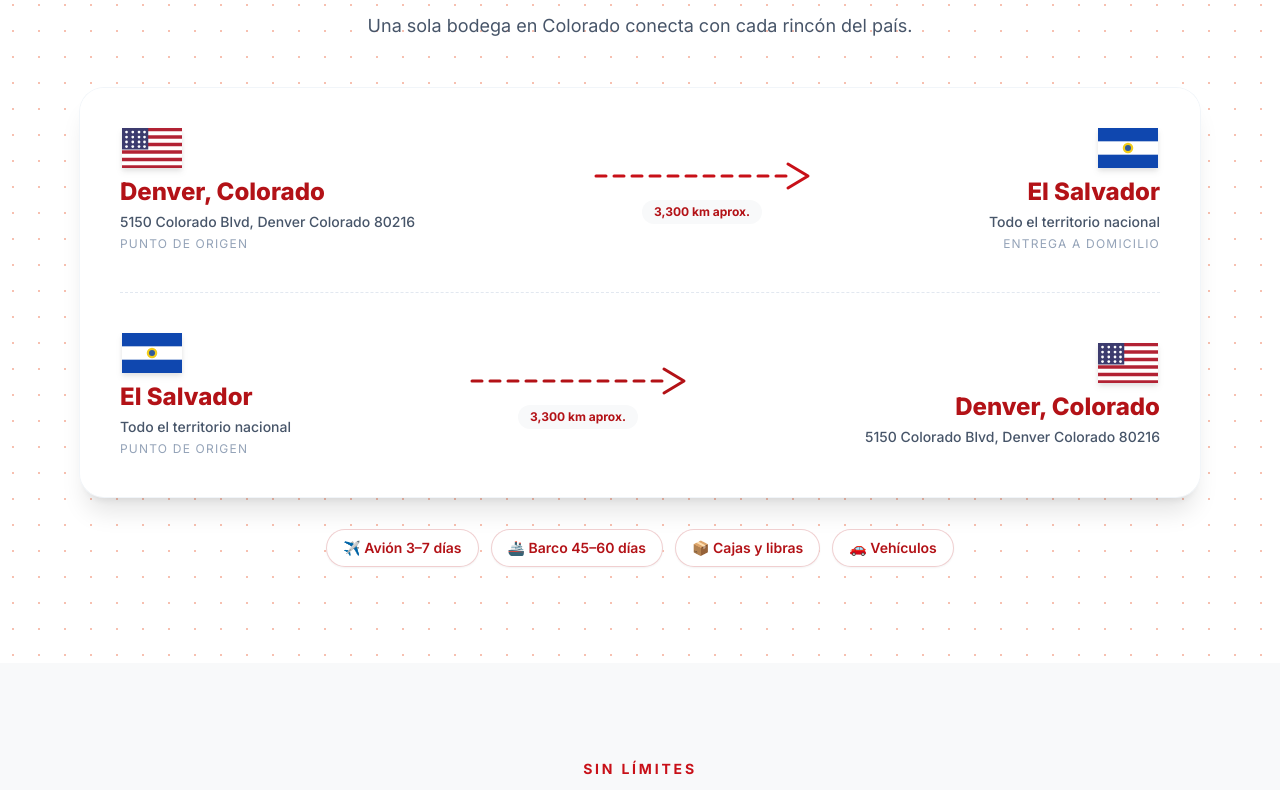
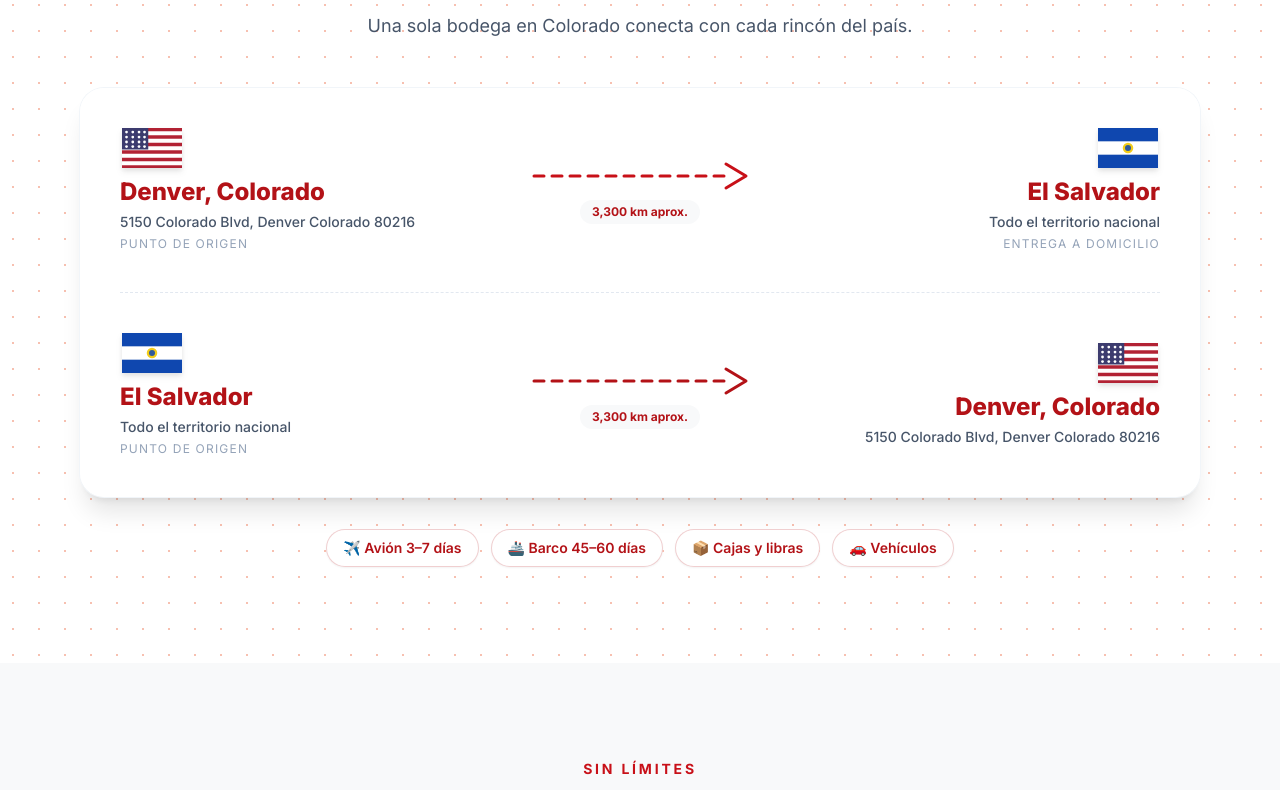
Before and after one commit to inkanti/paqueteria, a React (Vite) app: page / in a window 1280 px wide. Shown: the part 3260-4050 px from the top of the page. Built offline with nearby package versions, Linux system fonts and the light colour scheme.

Commit message:
Alineo flechas del mapa de rutas

```diff
--- a/src/sections/Footer.tsx
+++ b/src/sections/Footer.tsx
@@ -22,13 +22,23 @@ export default function Footer() {
             />
           </div>
           <p className="mt-4 max-w-xs text-sm leading-relaxed text-white/60">
-            {BUSINESS.slogan}. Conectamos a las familias salvadoreñas con sus compras en USA desde{' '}
-            {BUSINESS.origin}.
+            {BUSINESS.slogan}. Conectamos a las familias salvadoreñas con sus encomiendas de {' '}
+            {BUSINESS.origin}. y Viceversa
           </p>
+
           <p className="mt-3 flex items-center gap-2" aria-label="De Estados Unidos a El Salvador">
-            <Flag country="us" className="h-4 w-6" />
-            <span aria-hidden className="text-white/60">➜</span>
-            <Flag country="sv" className="h-4 w-6" />
+            <div className="flex gap-8">
+            <div className="gap-2">
+              <Flag country="us" className="h-4 w-6" />
+              <span aria-hidden className="text-white/60">➜</span>
+              <Flag country="sv" className="h-4 w-6" />
+            </div>
+            <div className="gap-2">
+              <Flag country="sv" className="h-4 w-6" />
+              <span aria-hidden className="text-white/60">➜</span>
+              <Flag country="us" className="h-4 w-6" />
+            </div>
+            </div>
           </p>
         </div>
 
--- a/src/sections/Frequency.tsx
+++ b/src/sections/Frequency.tsx
@@ -24,7 +24,7 @@ const FREQUENCIES = [
     tagColor: 'bg-brand-blue2',
     borderColor: 'border-t-brand-blue',
     description:
-      'Dos salidas al mes para carga pesada y voluminosa. Entrega estimada de 30 a 45 días.',
+      'Dos salidas al mes para carga pesada y voluminosa. Entrega estimada de 45 a 60 días.',
   },
 ];
 
--- a/src/sections/Hero.tsx
+++ b/src/sections/Hero.tsx
@@ -36,7 +36,7 @@ export default function Hero() {
         <h1 className="mx-auto mt-6 max-w-4xl text-4xl font-black leading-tight tracking-tight sm:text-5xl lg:text-6xl">
           Traemos tus <span className="text-brand-yellow">encomiendas</span> de Denver, Colorado a{' '}
           <span className="text-brand-yellow">El Salvador</span> y
-          <span className="text-brand-yellow">Viceversa</span>
+          <span className="text-brand-yellow"> Viceversa</span>
         </h1>
 
         {/* Subtítulo */}
--- a/src/sections/RouteMap.tsx
+++ b/src/sections/RouteMap.tsx
@@ -32,7 +32,7 @@ export default function RouteMap() {
             {/* ══ Sentido 1: Denver → El Salvador ══ */}
             <div className="flex flex-col items-center gap-6 lg:flex-row lg:justify-between">
               {/* ── Origen ─────────────────────────────────────── */}
-              <div className="text-center lg:text-left">
+              <div className="text-center lg:flex-1 lg:text-left">
                 <Flag country="us" className="h-10 w-16 drop-shadow-md" />
                 <h3 className="mt-2 text-2xl font-extrabold text-brand-blue">Denver, Colorado</h3>
                 <p className="mt-1 text-sm font-medium text-slate-600">5150 Colorado Blvd, Denver Colorado 80216</p>
@@ -42,7 +42,7 @@ export default function RouteMap() {
               </div>
 
               {/* ── Flecha animada ─────────────────────────────── */}
-              <div className="flex flex-col items-center" aria-hidden>
+              <div className="flex shrink-0 flex-col items-center" aria-hidden>
                 <svg
                   viewBox="0 0 220 40"
                   className="hidden h-10 w-56 text-brand-red lg:block"
@@ -64,7 +64,7 @@ export default function RouteMap() {
               </div>
 
               {/* ── Destino ────────────────────────────────────── */}
-              <div className="text-center lg:text-right">
+              <div className="text-center lg:flex-1 lg:text-right">
                 <Flag country="sv" className="h-10 w-16 drop-shadow-md" />
                 <h3 className="mt-2 text-2xl font-extrabold text-brand-blue">El Salvador</h3>
                 <p className="mt-1 text-sm font-medium text-slate-600">Todo el territorio nacional</p>
@@ -80,7 +80,7 @@ export default function RouteMap() {
             {/* ══ Sentido 2: El Salvador → Denver ══ */}
             <div className="flex flex-col items-center gap-6 lg:flex-row lg:justify-between">
               {/* ── Origen ─────────────────────────────────────── */}
-              <div className="text-center lg:text-left">
+              <div className="text-center lg:flex-1 lg:text-left">
                 <Flag country="sv" className="h-10 w-16 drop-shadow-md" />
                 <h3 className="mt-2 text-2xl font-extrabold text-brand-blue">El Salvador</h3>
                 <p className="mt-1 text-sm font-medium text-slate-600">Todo el territorio nacional</p>
@@ -90,7 +90,7 @@ export default function RouteMap() {
               </div>
 
               {/* ── Flecha animada ─────────────────────────────── */}
-              <div className="flex flex-col items-center" aria-hidden>
+              <div className="flex shrink-0 flex-col items-center" aria-hidden>
                 <svg
                   viewBox="0 0 220 40"
                   className="hidden h-10 w-56 text-brand-blue lg:block"
@@ -112,7 +112,7 @@ export default function RouteMap() {
               </div>
 
               {/* ── Destino ────────────────────────────────────── */}
-              <div className="text-center lg:text-right">
+              <div className="text-center lg:flex-1 lg:text-right">
                 <Flag country="us" className="h-10 w-16 drop-shadow-md" />
                 <h3 className="mt-2 text-2xl font-extrabold text-brand-blue">Denver, Colorado</h3>
                 <p className="mt-1 text-sm font-medium text-slate-600">5150 Colorado Blvd, Denver Colorado 80216</p>
```
